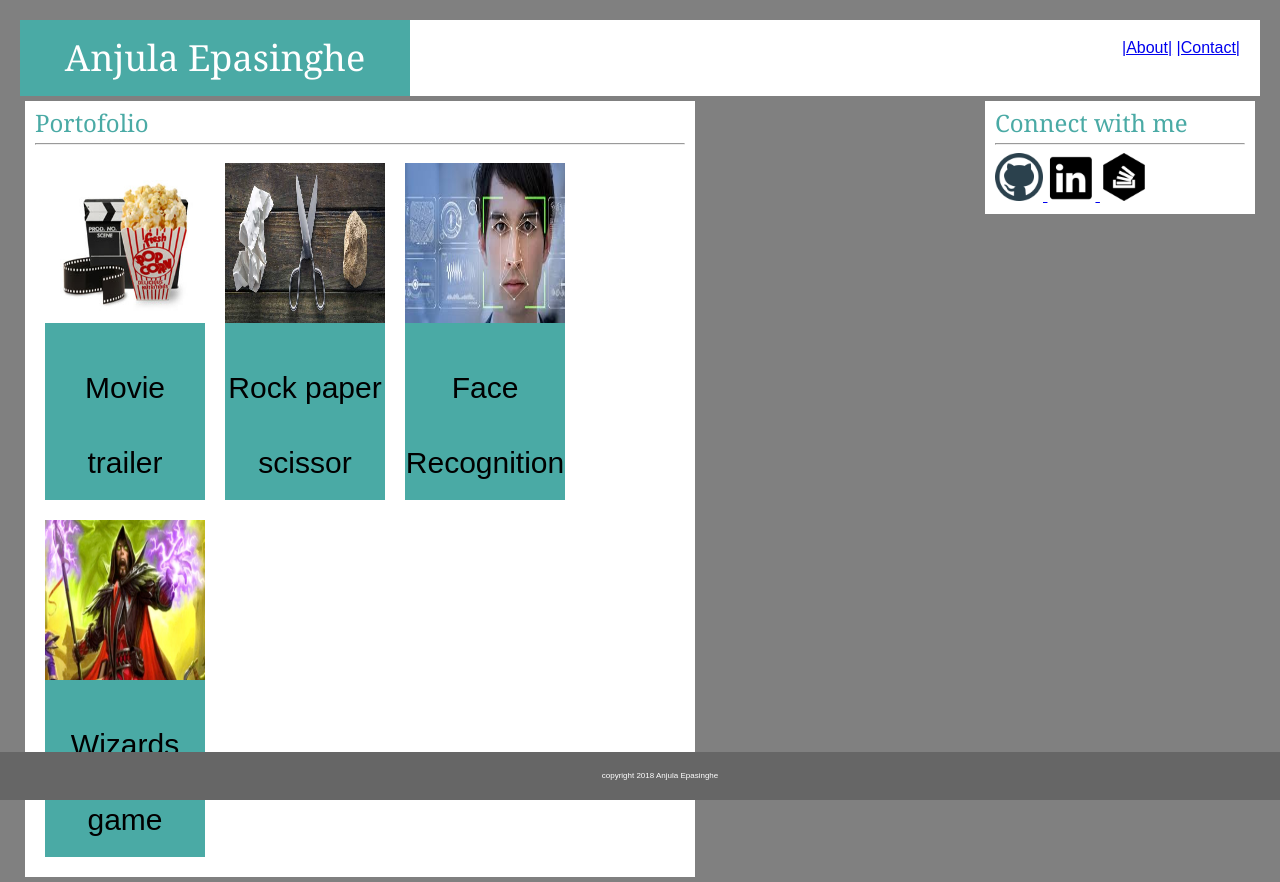
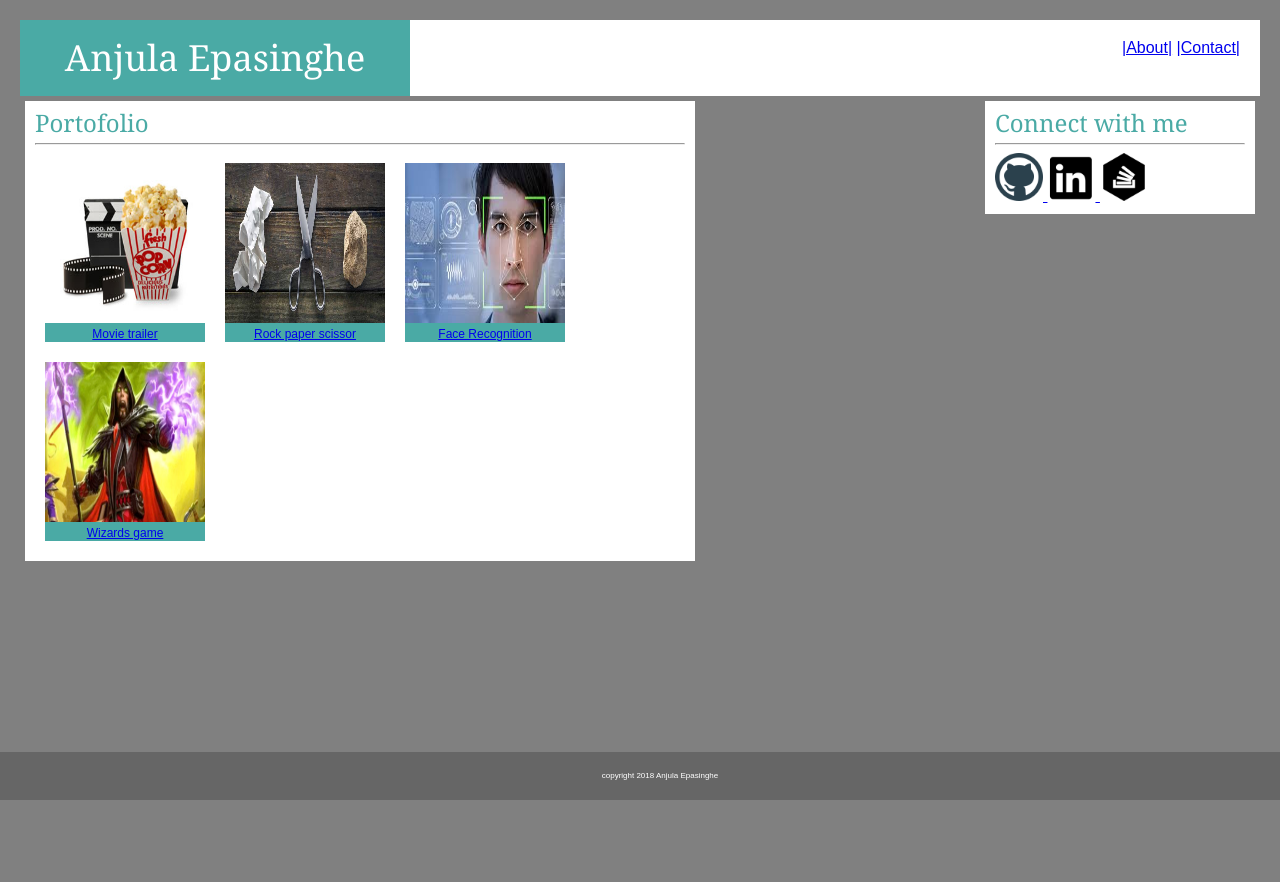
Before and after one commit to mlanjula94/Basic-Portfolio, a plain HTML site: page portfolio.html in a window 1280 px wide. After the commit the page ends 800 px from the top, so only its background shows below. Drawn offline with Linux system fonts and the light colour scheme.

Commit message:
initial portfolio

```diff
--- a/assets/css/style.css
+++ b/assets/css/style.css
@@ -74,8 +74,8 @@ footer{
     width: 160px;
     margin: 10px;
     text-align: center;
-    line-height: 75px;
-    font-size: 30px;
+    line-height: 15px;
+    font-size: 12px;
   }
 
 .MainSection{
--- a/portfolio.html
+++ b/portfolio.html
@@ -32,28 +32,32 @@
                     <div class="project">
                         <a href="#" target="_blank">
                             <input type="image" src="assets/images/Movie_Trailers.jpg" alt="Submit" width="160" height="160">
+                            Movie trailer
                         </a>
-                        Movie trailer
+
                     </div>
                     <div class="project">
                         <a href="#" target="_blank">
                             <input type="image" src="assets/images/rock_paper_scissors.jpg" alt="Submit" width="160" height="160">
+                            Rock paper scissor
                         </a>
-                        Rock paper scissor
+
 
                     </div>
                     <div class="project">
                         <a href="#" target="_blank">
                             <input type="image" src="assets/images/face_recognition.jpg" alt="Submit" width="160" height="160">
+                            Face Recognition
                         </a>
-                        Face Recognition
+
 
                     </div>
                     <div class="project">
                         <a href="#" target="_blank">
                             <input type="image" src="assets/images/wizards_game.jpg" alt="Submit" width="160" height="160">
+                            Wizards game
                         </a>
-                        Wizards game
+
                     </div>
                 </div>
 
```
